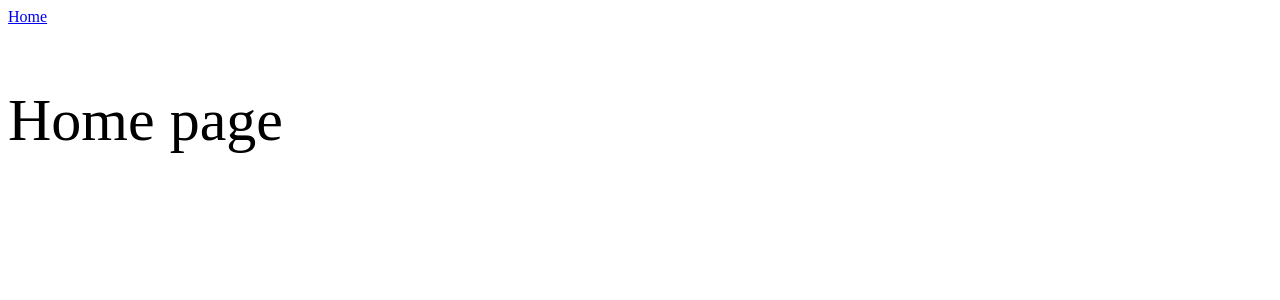
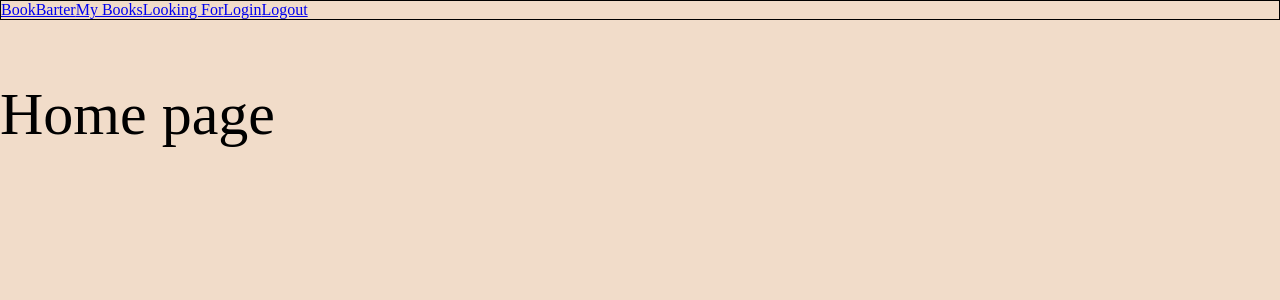
Before and after one commit to mechmillan/book-barter, a React app: page /home in a window 1280 px wide. Shown: the top 300 px of the page. Built offline with nearby package versions, Linux system fonts and the light colour scheme.

Commit message:
feat: basic navbar

```diff
--- a/client/components/Navbar.js
+++ b/client/components/Navbar.js
@@ -5,9 +5,13 @@ import Home from "./Home";
 const Navbar = () => {
   return (
     <Router>
-      <div>
+      <div className="navigation">
         <nav>
-          <Link to="/home">Home</Link>
+          <Link to="/home">BookBarter</Link>
+          <Link to="/my-books">My Books</Link>
+          <Link to="/looking-for">Looking For</Link>
+          <Link to="/login">Login</Link>
+          <Link to="/logout">Logout</Link>
         </nav>
         <Route exact path="/home" component={Home} />
       </div>
--- a/client/components/index.js
+++ b/client/components/index.js
@@ -1,4 +1,2 @@
-import Navbar from './Navbar';
-
 export { default as Navbar } from './Navbar';
 export { default as Home } from './Home';
--- a/client/index.css
+++ b/client/index.css
@@ -1,3 +1,27 @@
+:root {
+  --main-dark-color: #42313a;
+  --main-accent-color: #6c2d2c;
+  --sub-accent-color: #9f4636;
+  --main-light-color: #f1dcc9;
+}
+
+* {
+  box-sizing: border-box;
+}
+
+body {
+  margin: 0;
+  background: var(--main-light-color);
+}
+
+nav {
+  display: flex;
+  border: 1px solid black;
+  flex-direction: row;
+}
+
+
+
 p {
   font-size: 60px;
 }
--- a/public/index.html
+++ b/public/index.html
@@ -7,7 +7,7 @@
   <meta http-equiv="X-UA-Compatible" content="IE=edge">
   <!-- This tag will make mobile browsers scale to device width -->
   <meta name="viewport" content="width=device-width, initial-scale=1">
-  <title>My App</title>
+  <title>Book Barter</title>
   <link rel="stylesheet" type="text/css" media="screen" href="style.css" />
 
   <!-- Our js bundle will be in 'bundle.js' -->
```
Also changed, not shown: 1 other file (tests, documents, lock files or other folders).
